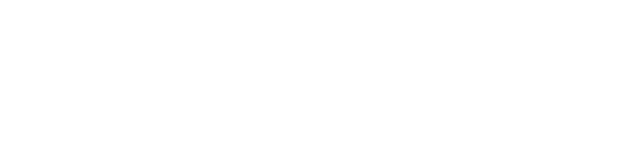
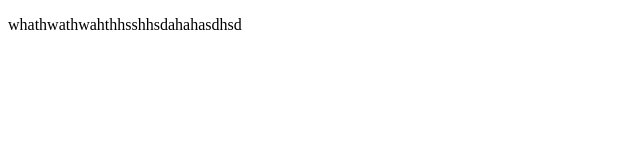
Before and after one commit to JsonLitz/gitPractic, a plain HTML site: page index.html in a window 1280 px wide. Shown: the whole page, without its empty margins (0-640 px from the left). Drawn offline with Linux system fonts and the light colour scheme.

Commit message:
new html

```diff
--- a/index.html
+++ b/index.html
@@ -2,9 +2,11 @@
 <html>
   <head>
     <meta charset="utf-8">
-    <title></title>
+    <title>testing</title>
   </head>
   <body>
-
+    <p>
+      whathwathwahthhsshhsdahahasdhsd
+    </p>
   </body>
 </html>
```
